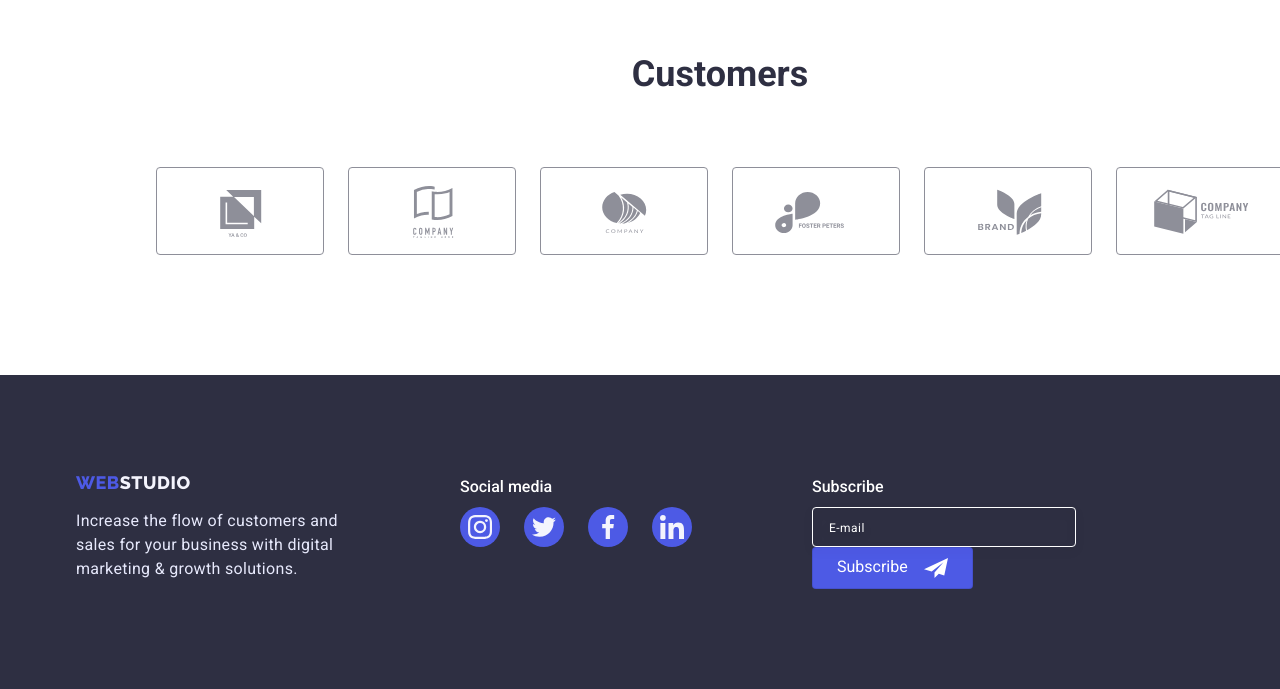
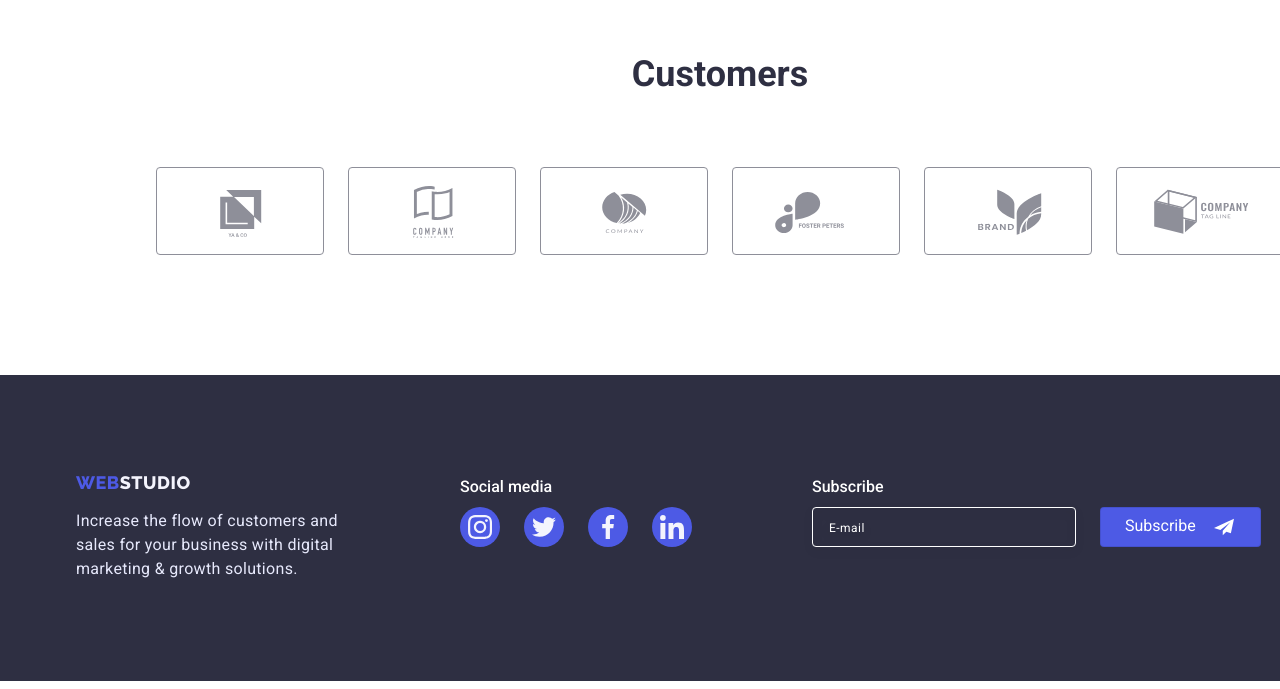
Before and after one commit to tsuuukiiiinooo/goit-markup-hw-06, a plain HTML site: page index.html in a window 1280 px wide. Shown: the part 2528-3217 px from the top of the page. Drawn offline with nearby package versions, Linux system fonts and the light colour scheme.

Commit message:
v.6.1.3.

```diff
--- a/css/styles.css
+++ b/css/styles.css
@@ -663,7 +663,7 @@ h3 {
 }
 
 .btn-sub {
-    display: flex;
+    display: block;
     background: var(--iris);
     border: 1px solid rgba(0, 0, 0, 0.1);
     cursor: pointer;
@@ -688,6 +688,11 @@ h3 {
 }
 
 .container-subscribe {
+    display: flex;
+    gap: 24px;
+}
+
+.email-form {
     display: block;
 }
 
--- a/index.html
+++ b/index.html
@@ -370,7 +370,7 @@
                         </form>
                         <button class="btn-sub" type="submit">
                             Subscribe
-                            <svg class="icon-paper-plane" width="24" height="24">
+                            <svg class="icon-paper-plane" width="24" height="20">
                                 <use href="./images/icons.svg#icon-paper-plane"></use>
                             </svg>
                         </button>
```
Also changed, not shown: portfolio.html (+1 -1 lines).
